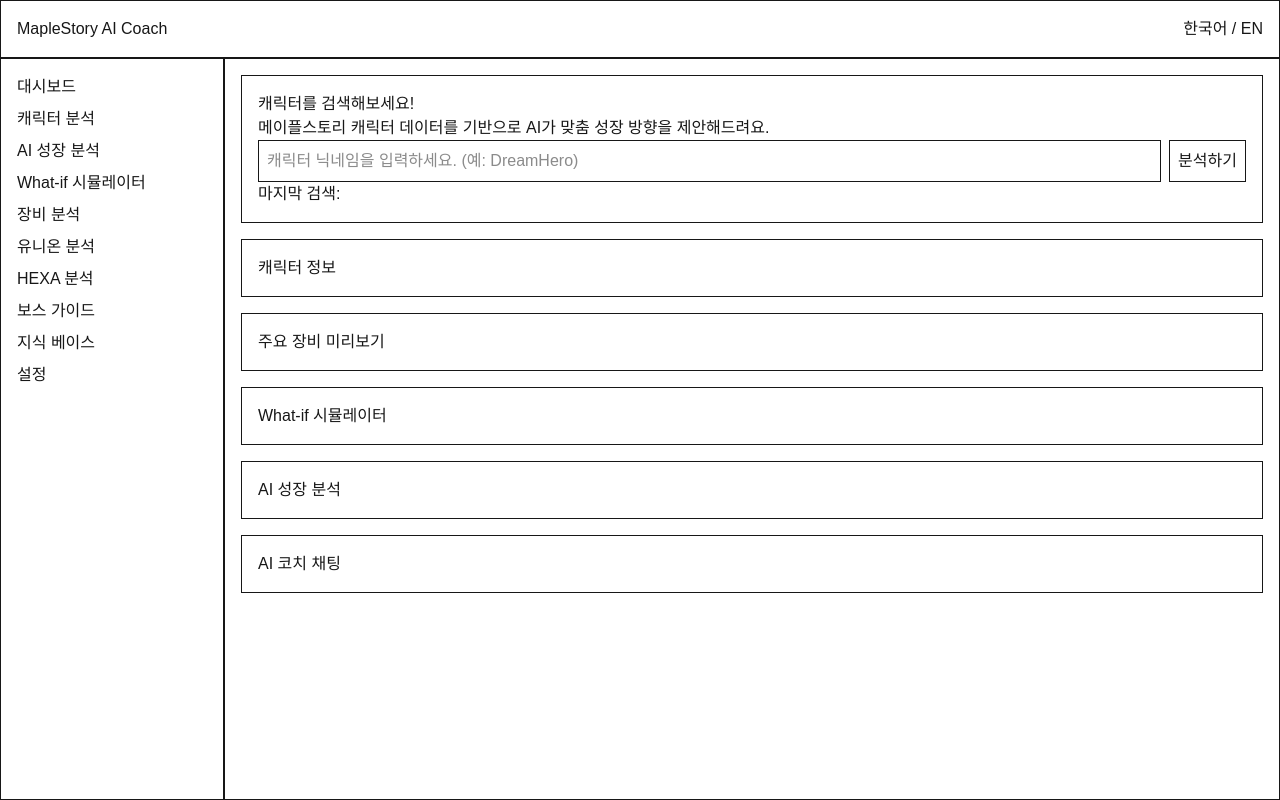
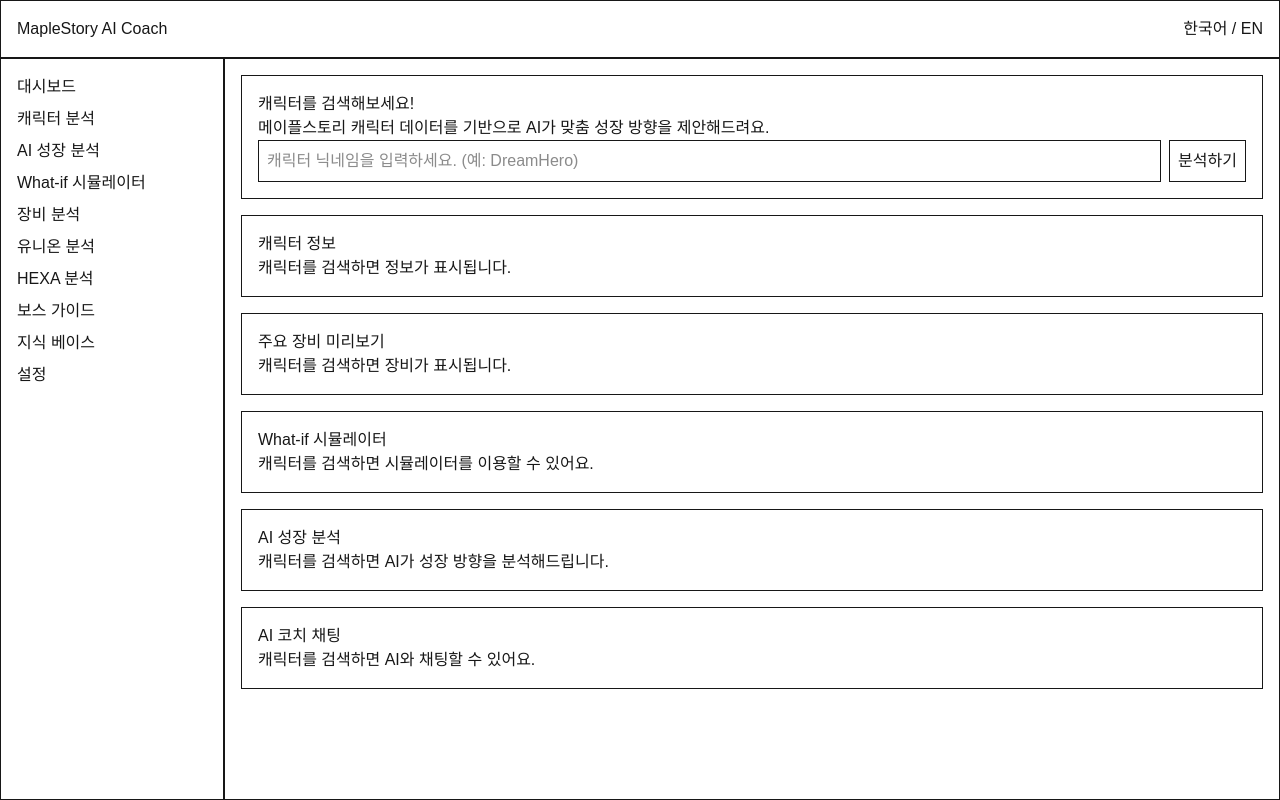
Before and after one commit to hyunsim07/maplestory-ai-coach, a Next.js app in the folder frontend/: page / in a window 1280 px wide. Built offline with nearby package versions, Linux system fonts and the light colour scheme.

Commit message:
add reusuable Card component and placeholder cards

```diff
--- a/frontend/app/page.tsx
+++ b/frontend/app/page.tsx
@@ -1,22 +1,25 @@
 import Header from "@/components/Header";
 import Sidebar from "@/components/Sidebar";
 import CharacterSearch from "@/components/CharacterSearch";
+import CharacterInfoCard from "@/components/CharacterInfoCard";
+import AIAnalysisCard from "@/components/AIAnalysisCard";
+import EquipmentPreviewCard from "@/components/EquipmentPreviewCard";
+import WhatIfCard from "@/components/WhatIfCard";
+import AICoachCard from "@/components/AICoachCard";
 
 export default function Home() {
   return (
     <div className="flex min-h-screen flex-col">
       <Header />
-
       <div className="flex flex-1">
         <Sidebar />
-
         <main className="flex flex-1 flex-col gap-4 border p-4">
           <CharacterSearch />
-          <section className="border p-4">캐릭터 정보</section>
-          <section className="border p-4">주요 장비 미리보기</section>
-          <section className="border p-4">What-if 시뮬레이터</section>
-          <section className="border p-4">AI 성장 분석</section>
-          <section className="border p-4">AI 코치 채팅</section>
+          <CharacterInfoCard />
+          <EquipmentPreviewCard />
+          <WhatIfCard />
+          <AIAnalysisCard />
+          <AICoachCard />
         </main>
       </div>
     </div>
--- /dev/null
+++ b/frontend/components/AIAnalysisCard.tsx
@@ -0,0 +1,9 @@
+import Card from "@/components/Card";
+
+export default function AIAnalysisCard() {
+  return (
+    <Card title="AI 성장 분석">
+      <p>캐릭터를 검색하면 AI가 성장 방향을 분석해드립니다.</p>
+    </Card>
+  );
+}
--- /dev/null
+++ b/frontend/components/AICoachCard.tsx
@@ -0,0 +1,9 @@
+import Card from "@/components/Card";
+
+export default function AICoachCard() {
+  return (
+    <Card title="AI 코치 채팅">
+      <p>캐릭터를 검색하면 AI와 채팅할 수 있어요.</p>
+    </Card>
+  );
+}
--- /dev/null
+++ b/frontend/components/Card.tsx
@@ -0,0 +1,13 @@
+type CardProps = {
+  title: string;
+  children: React.ReactNode;
+};
+
+export default function Card({ title, children }: CardProps) {
+  return (
+    <section className="border p-4">
+      <h2>{title}</h2>
+      {children}
+    </section>
+  );
+}
--- /dev/null
+++ b/frontend/components/CharacterInfoCard.tsx
@@ -0,0 +1,9 @@
+import Card from "@/components/Card";
+
+export default function CharacterInfoCard() {
+  return (
+    <Card title="캐릭터 정보">
+      <p>캐릭터를 검색하면 정보가 표시됩니다.</p>
+    </Card>
+  );
+}
--- a/frontend/components/CharacterSearch.tsx
+++ b/frontend/components/CharacterSearch.tsx
@@ -29,7 +29,7 @@
           분석하기
         </button>
       </form>
-      <p>마지막 검색: {searchedName}</p>
+      {searchedName && <p>마지막 검색: {searchedName}</p>}
     </section>
   );
 }
--- /dev/null
+++ b/frontend/components/EquipmentPreviewCard.tsx
@@ -0,0 +1,9 @@
+import Card from "@/components/Card";
+
+export default function EquipmentPreviewCard() {
+  return (
+    <Card title="주요 장비 미리보기">
+      <p>캐릭터를 검색하면 장비가 표시됩니다.</p>
+    </Card>
+  );
+}
--- /dev/null
+++ b/frontend/components/WhatIfCard.tsx
@@ -0,0 +1,9 @@
+import Card from "@/components/Card";
+
+export default function WhatIfCard() {
+  return (
+    <Card title="What-if 시뮬레이터">
+      <p>캐릭터를 검색하면 시뮬레이터를 이용할 수 있어요.</p>
+    </Card>
+  );
+}
```
Also changed, not shown: 1 other file (tests, documents, lock files or other folders).
